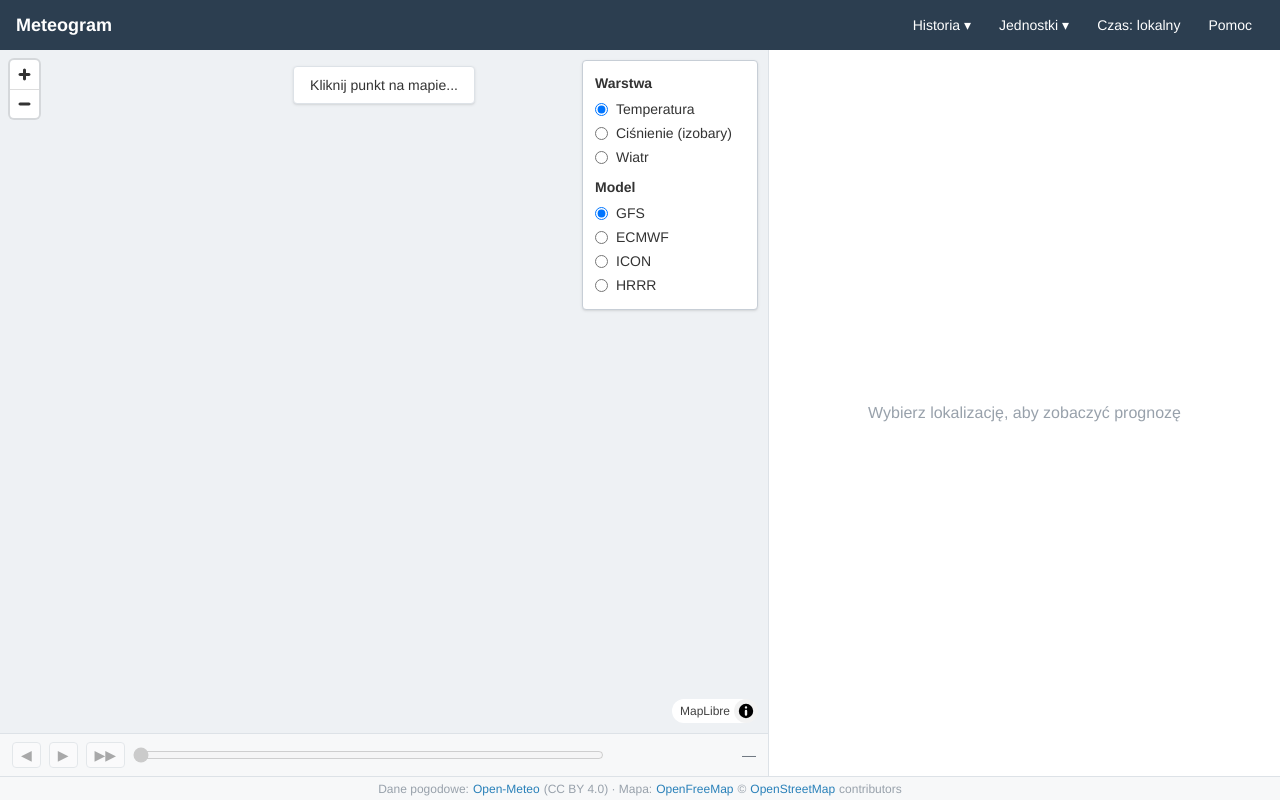
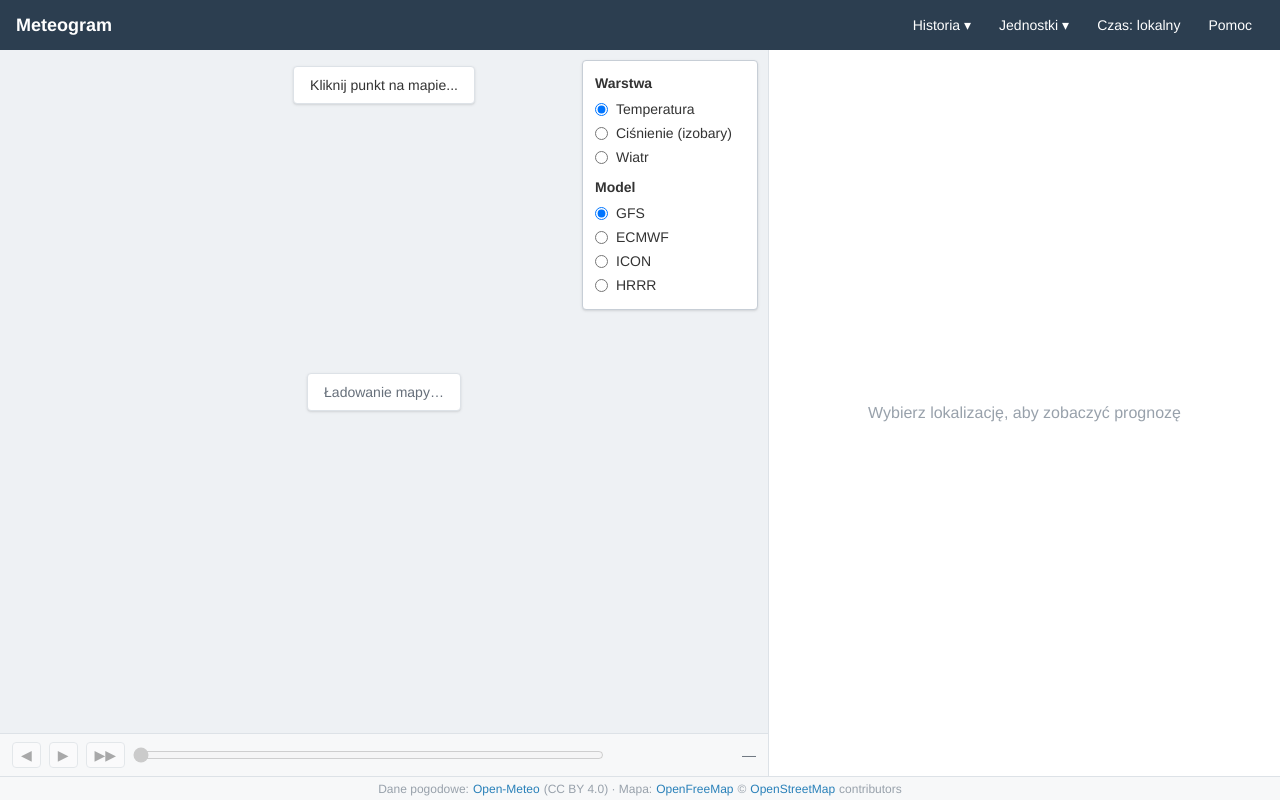
Before and after one commit to KsarkesL9/Meteogram, a React (Vite) app: page / in a window 1280 px wide. Built offline with nearby package versions, Linux system fonts and the light colour scheme; no server answers.

Commit message:
feat: show a loading indicator until the basemap is ready

```diff
--- a/src/components/MapPanel.tsx
+++ b/src/components/MapPanel.tsx
@@ -1,4 +1,4 @@
-import { useEffect, useRef } from 'react';
+import { useEffect, useRef, useState } from 'react';
 import maplibregl from 'maplibre-gl';
 import { omProtocol } from '@openmeteo/weather-map-layer';
 import 'maplibre-gl/dist/maplibre-gl.css';
@@ -49,6 +49,7 @@ export function MapPanel({
   const markerRef = useRef<maplibregl.Marker | null>(null);
   const initialCenterRef = useRef(center);
   const onLocationSelectedRef = useRef(onLocationSelected);
+  const [isMapReady, setIsMapReady] = useState(false);
 
   useEffect(() => {
     onLocationSelectedRef.current = onLocationSelected;
@@ -77,6 +78,9 @@ export function MapPanel({
         latitude: event.lngLat.lat,
         longitude: event.lngLat.lng,
       });
+    });
+    map.on('load', () => {
+      setIsMapReady(true);
     });
     mapRef.current = map;
     return () => {
@@ -126,7 +130,18 @@ export function MapPanel({
     };
   }, [layerModel, layerKind, schedule, activeTime]);
 
-  return <div ref={containerRef} className="h-full w-full" />;
+  return (
+    <div className="relative h-full w-full">
+      <div ref={containerRef} className="h-full w-full" />
+      {!isMapReady && (
+        <div className="absolute inset-0 z-10 flex items-center justify-center bg-page">
+          <span className="rounded border border-line bg-panel px-4 py-2 text-sm text-ink-secondary shadow">
+            Ładowanie mapy…
+          </span>
+        </div>
+      )}
+    </div>
+  );
 }
 
 function replaceWeatherLayers(
```
